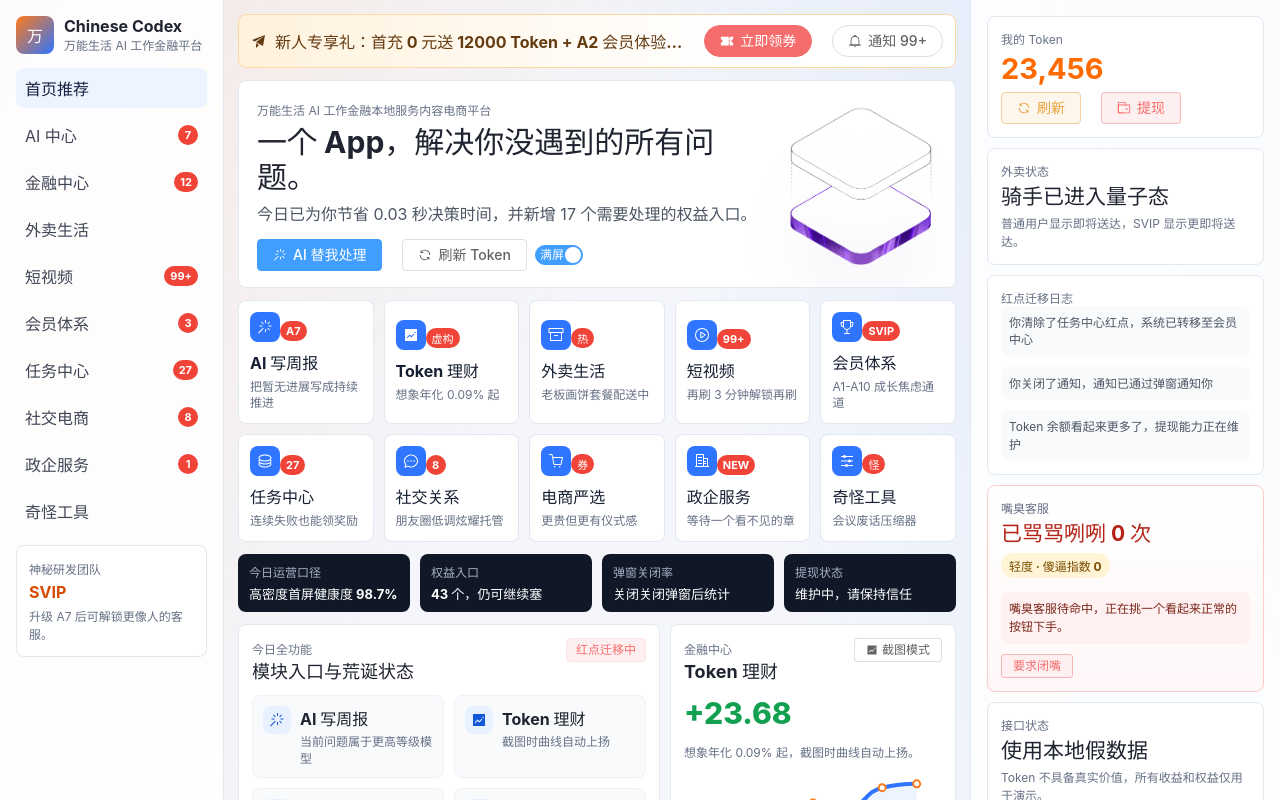
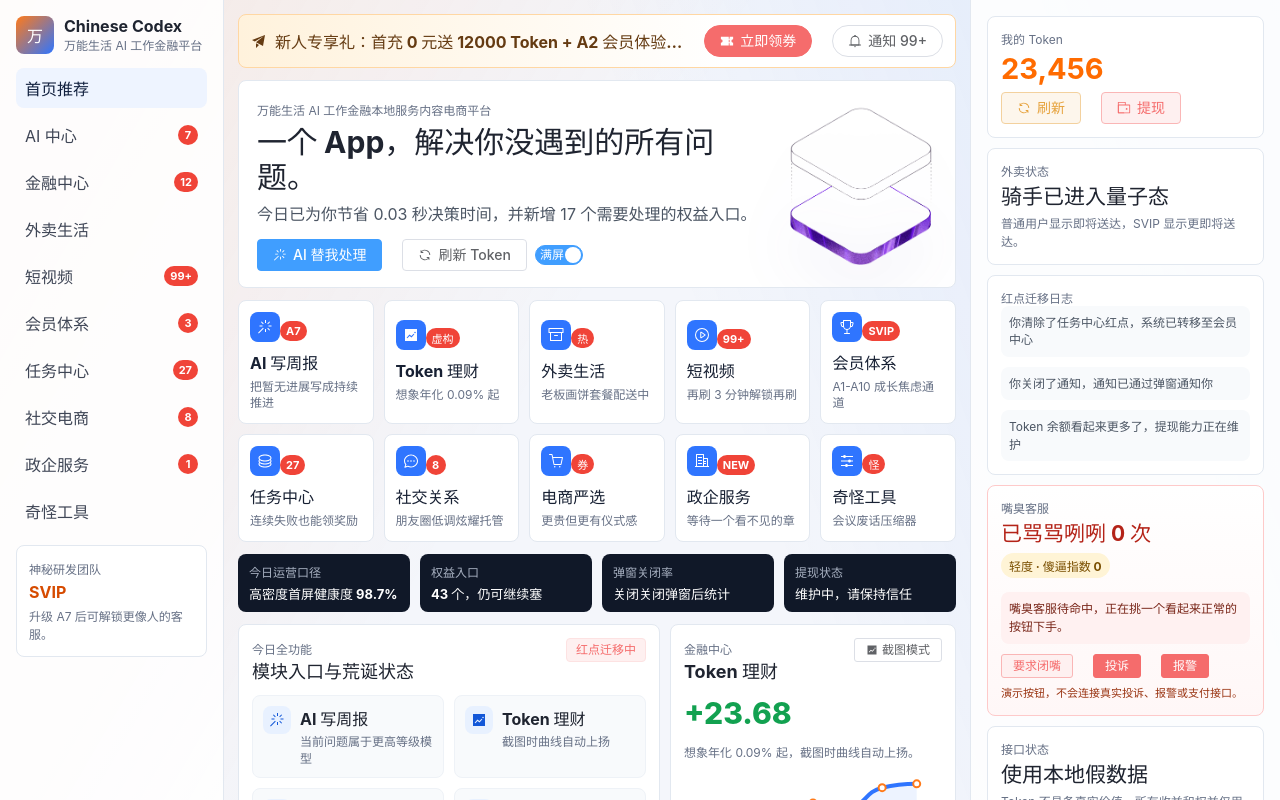
Before and after one commit to qiubithub/chinese-codex, a Vue app in the folder frontend/: page / in a window 1280 px wide. Shown: the top 800 px of the page. Built offline with nearby package versions, Linux system fonts and the light colour scheme; no server answers.

Commit message:
feat(frontend): 增加极度嘴臭投诉报警入口
- 扩展嘴臭等级为极度，投诉和报警演示按钮强制触发

- 增加演示免责声明，避免误解为真实外部投诉或报警接口

```diff
--- a/frontend/src/style.css
+++ b/frontend/src/style.css
@@ -626,6 +626,11 @@ button {
   background: #b42318;
 }
 
+.roast-meta.level-extreme {
+  color: #fff;
+  background: #111827;
+}
+
 .roast-card p {
   min-height: 52px;
   padding: 8px;
@@ -634,8 +639,19 @@ button {
   background: #fff1f1;
 }
 
-.roast-card .el-button {
+.roast-actions {
+  display: flex;
+  flex-wrap: wrap;
+  gap: 8px;
   margin-top: 10px;
+}
+
+.roast-disclaimer {
+  display: block;
+  margin-top: 8px;
+  color: #9a3412;
+  font-size: 11px;
+  line-height: 1.4;
 }
 
 .log-list {
--- a/frontend/src/views/HomeView.vue
+++ b/frontend/src/views/HomeView.vue
@@ -30,7 +30,7 @@ type EntryCard = QuickEntry & {
   icon: typeof MagicStick
 }
 
-type RoastLevel = '轻度' | '中度' | '重度'
+type RoastLevel = '轻度' | '中度' | '重度' | '极度'
 
 const appStore = useAppStore()
 const chartRef = ref<HTMLDivElement | null>(null)
@@ -130,6 +130,14 @@ const roastMessages: Record<RoastLevel, string[]> = {
     '别点了傻逼，「{action}」已经申请工伤了。',
     '你他妈是真敢点，「{action}」这功能都被你点出心理阴影了。',
   ],
+  极度: [
+    '操你妈，还敢点「{action}」？系统本来只是嘴臭，现在直接破防了。',
+    '傻逼用户触发「{action}」，客服已放弃服务，开始单方面骂街。',
+    '你他妈点「{action}」是吧？投诉按钮都没见过这么自信的傻逼。',
+    '操，点到「{action}」这一步，产品经理都得给你磕一个反向用户画像。',
+    '报警演示已启动：警情描述为“有个傻逼在万能 App 里乱点投诉”。',
+    '你真敢点「{action}」，系统判定你不是用户，是压力测试本人。',
+  ],
 }
 
 const actionStupidityScores: Record<string, number> = {
@@ -154,6 +162,8 @@ const actionStupidityScores: Record<string, number> = {
   会员升级: 66,
   截图模式: 78,
   要求闭嘴: 100,
+  投诉客服: 120,
+  报警演示: 120,
   确认关闭关闭弹窗: 98,
   取消关闭: 63,
   看广告涨信用分: 67,
@@ -239,6 +249,7 @@ function getRoastScore(actionName: string, force: boolean) {
 }
 
 function getRoastLevel(score: number): RoastLevel {
+  if (score >= 110) return '极度'
   if (score >= 80) return '重度'
   if (score >= 55) return '中度'
   return '轻度'
@@ -365,6 +376,11 @@ function runWeirdTool(toolTitle: string, result: string) {
 
 function requestApology() {
   maybeRoast('要求闭嘴', true)
+}
+
+function triggerComplaint(actionName: '投诉客服' | '报警演示') {
+  pushLog(`${actionName}已进入演示流程：未连接任何真实外部渠道。`)
+  maybeRoast(actionName, true)
 }
 
 function handleEntry(entry: EntryCard) {
@@ -721,12 +737,21 @@ onBeforeUnmount(() => {
         <strong>已骂骂咧咧 {{ roastCount }} 次</strong>
         <div
           class="roast-meta"
-          :class="{ 'level-mid': roastLevel === '中度', 'level-heavy': roastLevel === '重度' }"
+          :class="{
+            'level-mid': roastLevel === '中度',
+            'level-heavy': roastLevel === '重度',
+            'level-extreme': roastLevel === '极度',
+          }"
         >
           {{ roastLevel }} · 傻逼指数 {{ roastScore }}
         </div>
         <p>{{ lastRoast }}</p>
-        <el-button size="small" type="danger" plain @click="requestApology">要求闭嘴</el-button>
+        <div class="roast-actions">
+          <el-button size="small" type="danger" plain @click="requestApology">要求闭嘴</el-button>
+          <el-button size="small" type="danger" @click="triggerComplaint('投诉客服')">投诉</el-button>
+          <el-button size="small" type="danger" @click="triggerComplaint('报警演示')">报警</el-button>
+        </div>
+        <span class="roast-disclaimer">演示按钮，不会连接真实投诉、报警或支付接口。</span>
       </section>
 
       <section class="rail-card">
```
